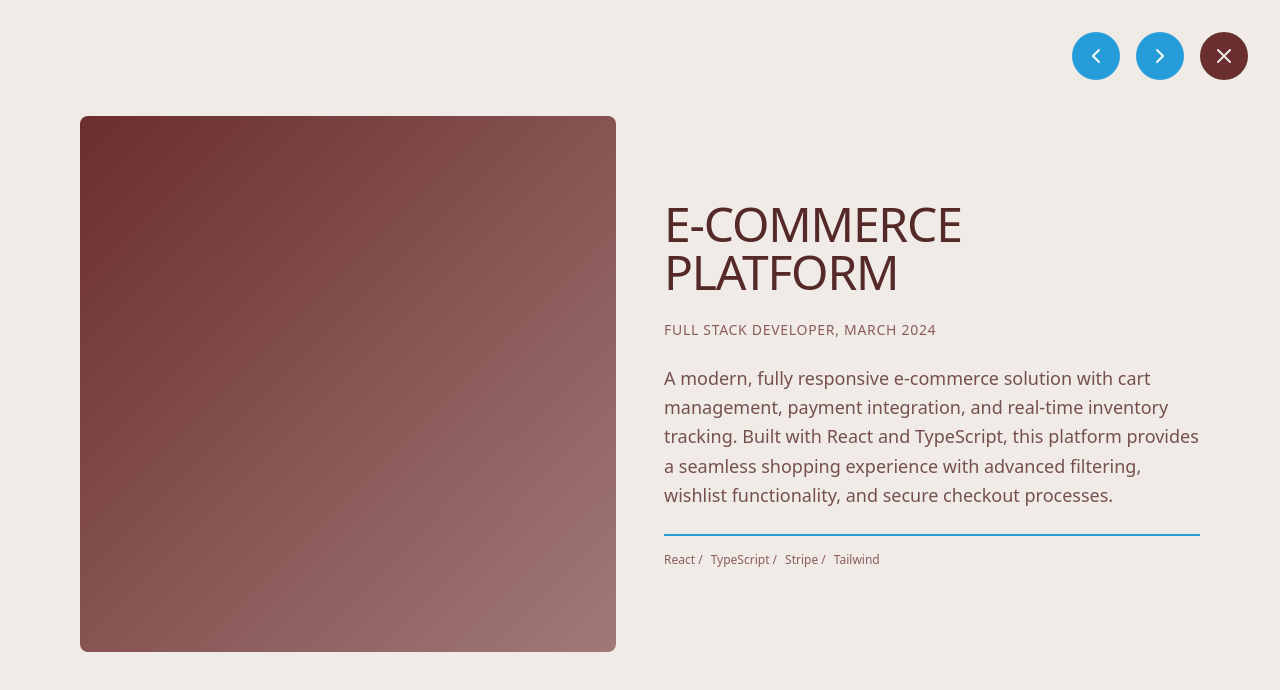
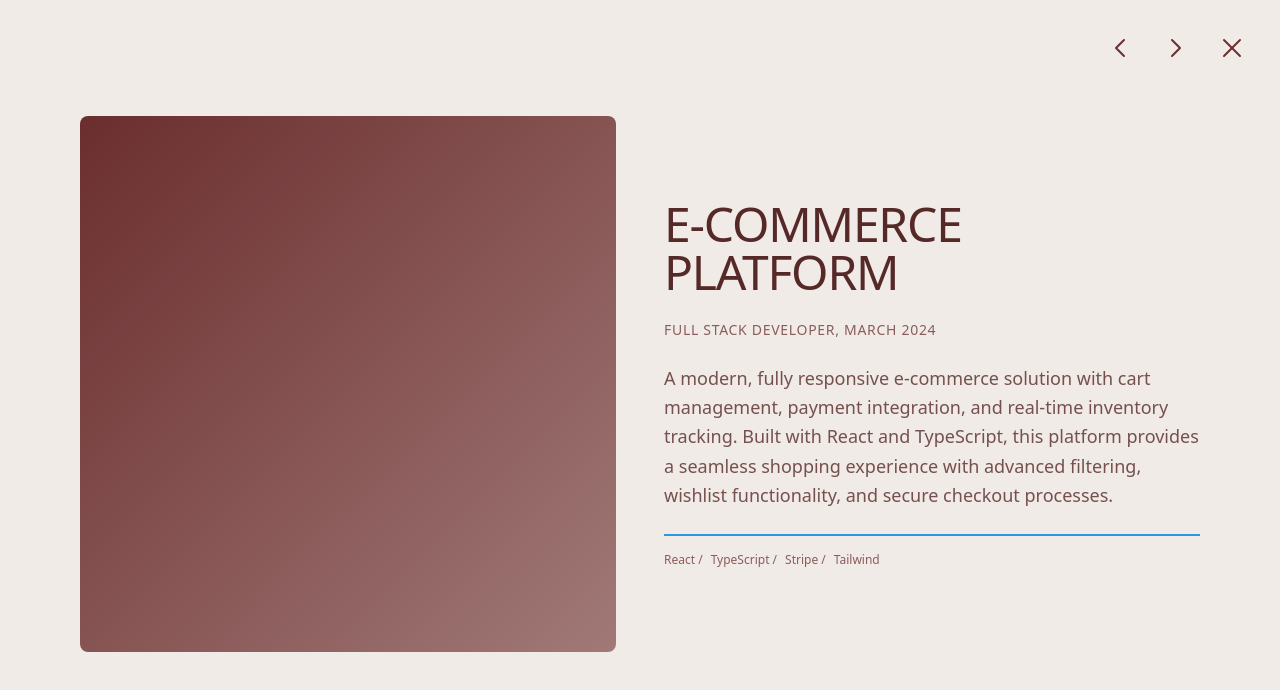
Before and after one commit to josefineluther/splash-dev-folio, a React (Vite) app: page /project/0 in a window 1280 px wide. Shown: the top 690 px of the page. Built offline with nearby package versions, Linux system fonts and the light colour scheme; the HTML template or start-up script is replaced by a standard one.

Commit message:
Refactor project navigation icons

```diff
--- a/src/pages/ProjectDetail.tsx
+++ b/src/pages/ProjectDetail.tsx
@@ -60,24 +60,24 @@ const ProjectDetail = () => {
 
   return (
     <div className="min-h-screen bg-background relative">
-      <div className="absolute top-8 right-8 z-50 flex gap-4">
+      <div className="absolute top-8 right-8 z-50 flex gap-6">
         <Link
           to={`/project/${prevId}`}
-          className="rounded-full bg-secondary text-secondary-foreground p-3 hover:opacity-80 transition-opacity"
+          className="text-primary hover:opacity-60 transition-opacity"
         >
-          <ChevronLeft size={24} />
+          <ChevronLeft size={32} strokeWidth={1.5} />
         </Link>
         <Link
           to={`/project/${nextId}`}
-          className="rounded-full bg-secondary text-secondary-foreground p-3 hover:opacity-80 transition-opacity"
+          className="text-primary hover:opacity-60 transition-opacity"
         >
-          <ChevronRight size={24} />
+          <ChevronRight size={32} strokeWidth={1.5} />
         </Link>
         <Link
           to="/"
-          className="rounded-full bg-primary text-primary-foreground p-3 hover:opacity-80 transition-opacity"
+          className="text-primary hover:opacity-60 transition-opacity"
         >
-          <X size={24} />
+          <X size={32} strokeWidth={1.5} />
         </Link>
       </div>
 
```
